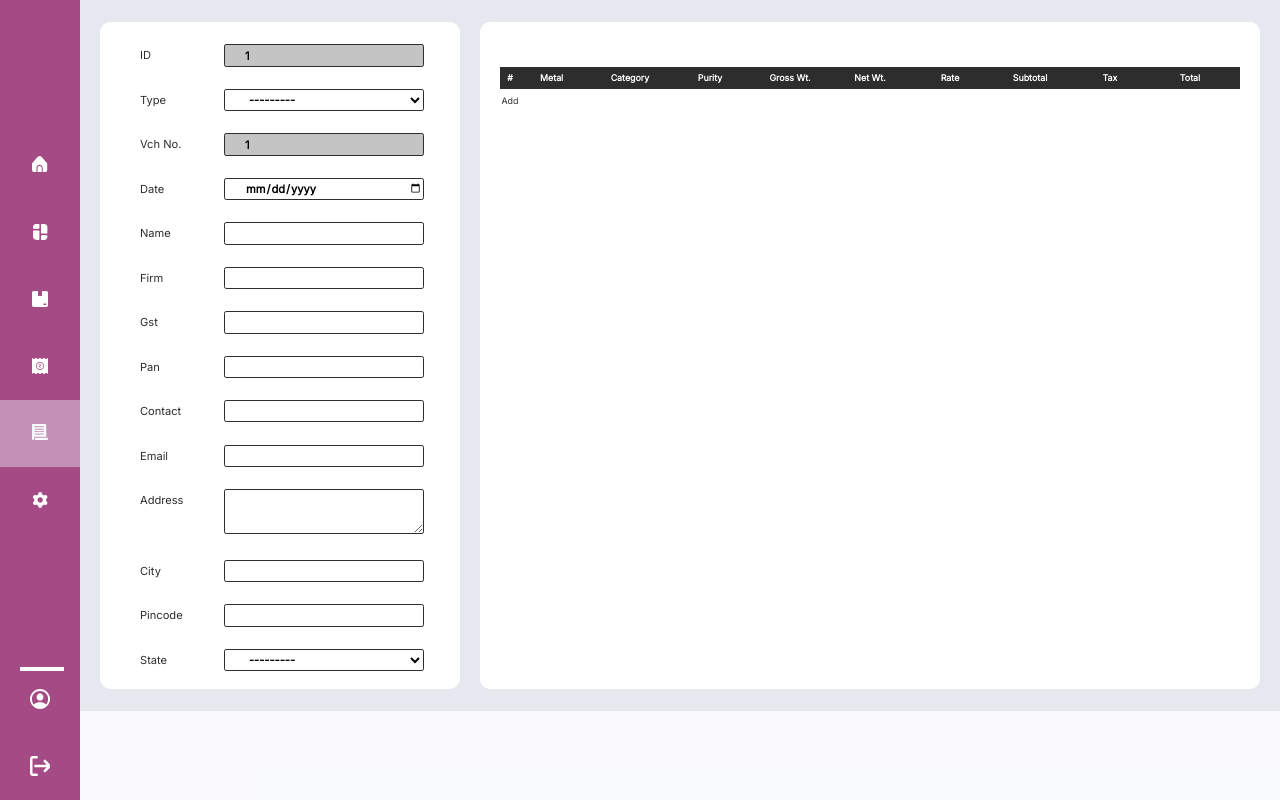
After one commit to GannaMohit/Abatix-Kaveri, a Django app: page /vouchers/new in a window 1280 px wide. The commit adds this page. Run offline with Django 4.2, Linux system fonts and the light colour scheme; the visitor is signed in with stand-in values (Sample User, id 1); data that the repository does not hold is empty.

Commit message:
Incomplete Voucher Form page

```diff
--- a/masters/models/customer.py
+++ b/masters/models/customer.py
@@ -1,4 +1,5 @@
 from django.db import models
+from masters.models.gst import GST_State
 
 # Create your models here.
 class Customer(models.Model):
@@ -12,8 +13,8 @@ class Customer(models.Model):
     address = models.TextField(blank=True, null=True)
     pincode = models.CharField(max_length=16, blank=True)
     city = models.CharField(max_length=64, blank=True)
-    state = models.CharField(max_length=64, blank=True)
+    state = models.ForeignKey(GST_State, on_delete=models.CASCADE, related_name='gst_state')
     country = models.CharField(max_length=64, blank=True)
 
     def __str__(self):
-        return name
+        return self.name
--- a/migrate_db.py
+++ b/migrate_db.py
@@ -203,7 +203,7 @@ def migrate_advance():
                     address=advance['address'],
                     pincode=advance['pincode'] or "",
                     city=advance['city'] or "",
-                    state=advance['state'] or "",
+                    state = GST_State.objects.get(state=advance["state"]) or "",
                     country="")
         obj1.save()
         obj2 = Advance(date=advance['date'], customer=obj1)
--- a/vouchers/forms.py
+++ b/vouchers/forms.py
@@ -1,19 +1,39 @@
-from django import forms
+from django.forms import ModelForm, inlineformset_factory, DateInput, TextInput, NumberInput, HiddenInput
 from vouchers.models import Voucher, Particular
+from masters.models import Customer
 
-class VoucherForm(forms.ModelForm):
+class CustomerForm(ModelForm):
+    class Meta:
+        model = Customer
+        fields = ('name', 'firm', 'gst', 'pan', 'contact', 'email', 'address', 'city', 'pincode', 'state')
+
+class VoucherForm(ModelForm):
     class Meta:
         model = Voucher
-        fields = ('type', 'date')
+        fields = ('type', 'voucher_number', 'date')
         widgets = {
-            'date': forms.DateInput(attrs={'type':'date'})
+            'date': DateInput(attrs={'type':'date'})
         }
 
-# widgets = {
-#     'product': forms.NumberInput(attrs={
-#         'placeholder':"Add",
-#         'onfocus':'addRow(this)',
-#         'oninput':"validateID(this, '/stock/_fetch_product')"
-#     })
-# }
-# ProductFormSet = forms.inlineformset_factory(Voucher, Voucher_Particulars, fields=('product',), extra=0, can_delete=True, widgets=widgets)
+class ParticularForm(ModelForm):
+    class Meta:
+        model = Particular
+        exclude = ('voucher',)
+
+widgets = {
+    'metal': HiddenInput(attrs={'readonly':True}),
+    'category': HiddenInput(attrs={'readonly':True}),
+    'purity': HiddenInput(attrs={'readonly':True}),
+    'gross_weight': TextInput(attrs={'readonly':True}),
+    'net_weight': TextInput(attrs={'readonly':True}),
+    'rate': TextInput(attrs={'readonly':True}),
+    'subtotal': TextInput(attrs={'readonly':True}),
+    'sgst': HiddenInput(attrs={'readonly':True}),
+    'cgst': HiddenInput(attrs={'readonly':True}),
+    'igst': HiddenInput(attrs={'readonly':True}),
+    'tcs': HiddenInput(attrs={'readonly':True}),
+    'total': TextInput(attrs={'readonly':True})
+}
+
+fields = ('metal', 'purity', 'category', 'gross_weight', 'net_weight', 'rate', 'subtotal', 'sgst', 'cgst', 'igst', 'tcs', 'total')
+ParticularFormSet = inlineformset_factory(Voucher, Particular, fields=fields, extra=0, can_delete=True, widgets=widgets)
--- a/vouchers/models.py
+++ b/vouchers/models.py
@@ -4,12 +4,12 @@ import datetime
 
 # Create your models here.
 
-def get_voucher_number(self):
+def get_voucher_number():
     today = datetime.date.today()
     last_april_date = datetime.date(today.year, 4, 1)
     if last_april_date > today:
         last_april_date = last_april_date.replace(year=today.year - 1)
-    last_april_date_time = datetime.combine(last_april_date, datetime.time.min)
+    last_april_date_time = datetime.datetime.combine(last_april_date, datetime.time.min)
     return Voucher.objects.filter(date__gt = last_april_date_time).count() + 1
 
 class Voucher(models.Model):
--- /dev/null
+++ b/vouchers/static/vouchers/css/voucher_form.css
@@ -0,0 +1,176 @@
+#highlight {
+    position: absolute;
+    left: 0vw;
+    top: 50vh;
+    width: 6.25vw;
+    height: 8.33vh;
+    background: rgba(245, 248, 253, 0.4);
+}
+
+#outer-box {
+    display: none;
+}
+
+#customer_form_box {
+    position: absolute;
+    width: 28.125vw;
+    height: 83.33vh;
+    left: 7.8125vw;
+    top: 2.78vh;
+
+    background: #FFFFFF;
+    border-radius: 1.39vh;
+}
+
+#customer_form_box label {
+    position:relative;
+    width: 6.25vw;
+    height: 2.78vh;
+    margin-bottom: 2.78vh;
+    margin-left: 3.125vw;
+    top: 2.78vh;
+
+    /* Body */
+    font-family: 'Inter', sans-serif;
+    font-style: normal;
+    font-weight: 500;
+    font-size: 1.39vh;
+    line-height: 2.78vh;
+    display: inline-block;
+
+    color: #2D2D2D;
+    vertical-align: top;
+}
+
+#customer_form_box input, #customer_form_box select, #customer_form_box textarea {
+    position: relative;
+    width: 15.625vw;
+    height: 2.78vh;
+    margin-bottom: 2.78vh;
+    /* margin-left: 3.125vw; */
+    padding-left: 1.5625vw;
+    top: 2.78vh;
+    box-sizing: border-box;
+
+    font-family: 'Inter', sans-serif;
+    font-style: normal;
+    font-weight: 700;
+    font-size: 1.39vh;
+    display: inline-block;
+
+    background: #FFFFFF;
+    border: 0.1389vh solid #2D2D2D;
+    border-radius: 0.278vh;
+}
+
+#customer_form_box textarea {
+    height: 5.56vh;
+}
+
+input#id_id {
+    background: #C4C4C4;
+}
+
+input#id_voucher_number {
+    background: #C4C4C4;
+}
+
+#particular_form_box {
+    position: absolute;
+    width: 60.9375vw;
+    height: 83.33vh;
+    left: 37.5vw;
+    top: 2.78vh;
+
+    background: #FFFFFF;
+    border-radius: 10px;
+}
+
+table#particular_form_table {
+    display: inline-block;
+    position: relative;
+    width: 57.8125vw;
+    height: 36.11vh;
+    left: 1.5625vw;
+    top: 5.56vh;
+    margin: 0px;
+    overflow-y: scroll;
+    border-collapse: collapse;
+}
+
+table#particular_form_table thead {
+    background: #2D2D2D;
+}
+
+table#particular_form_table thead tr th {
+    height: 2.78vh;
+    font-family: 'Inter';
+    font-style: normal;
+    font-weight: 600;
+    font-size: 1.11vh;
+    color: #FFFFFF;
+    vertical-align: middle;
+    padding-right: 1.5625vw;
+}
+
+table#particular_form_table tr td {
+    height: 2.78vh;
+    font-family: 'Inter';
+    font-style: normal;
+    font-weight: 500;
+    font-size: 1.11vh;
+    vertical-align: middle;
+    text-align: center;
+
+    color: #2D2D2D;
+}
+
+
+table#particular_form_table tr {
+    display: inline-block;
+    height: 2.78vh;
+}
+
+table#particular_form_table tr td {
+    padding: 0px;
+    padding-right: 1.5625vw;
+}
+
+
+table#particular_form_table th, table#particular_form_table td {
+    width: 4.6875vw;
+    text-align: center;
+}
+
+table#particular_form_table th:nth-child(1), table#particular_form_table td:nth-child(1) {
+    width: 1.5625vw;
+    text-align: center;
+}
+
+table#particular_form_table th:nth-child(2), table#particular_form_table td:nth-child(2) {
+    width: 3.125vw;
+    text-align: left;
+}
+
+table#particular_form_table input {
+    font-family: 'Inter';
+    font-style: normal;
+    font-weight: 500;
+    font-size: 1.11vh;
+    display: inline-block;
+    align-items: center;
+    color: #2D2D2D;
+    width: 100%;
+    height: 100%;
+    border: 0px;
+}
+
+#totals_box {
+    position: absolute;
+    width: 93.75vw;
+    height: 11.11vh;
+    right: 0px;
+    bottom: 0px;
+
+    background: rgba(255, 255, 255, 0.8);
+}
--- /dev/null
+++ b/vouchers/templates/vouchers/voucher_form.html
@@ -0,0 +1,89 @@
+{% extends "masters/layout.html" %}
+{% load static %}
+
+{% block title %}Vouchers{% endblock %}
+
+{% block link %}
+  <link rel="stylesheet" href="{% static 'vouchers/css/voucher_form.css' %}">
+{% endblock %}
+
+{% block body %}
+</div>
+<form action="{{ request.path }}" method="post"></form>
+  <div id="customer_form_box">
+    <label for="id_id_">ID</label>
+    <input type="number"  name="id" value="{{ id }}" required="" id="id_id" readonly>
+    {{ form.type.label_tag }}
+    {{ form.type }}
+    <label for="id_voucher_number">Vch No.</label>
+    {{ form.voucher_number }}
+    {{ form.date.label_tag }}
+    {{ form.date }}
+    {{ customer_form }}
+  </div>
+  <div id="particular_form_box">
+    <table id="particular_form_table">
+      <thead>
+        <tr>
+          <th>#</th>
+          <th>Metal</th>
+          <th>Category</th>
+          <th>Purity</th>
+          <th>Gross Wt.</th>
+          <th>Net Wt.</th>
+          <th>Rate</th>
+          <th>Subtotal</th>
+          <th>Tax</th>
+          <th>Total</th>
+        </tr>
+      </thead>
+
+      <tbody>
+        {% for particular_formset in formset %}
+        <tr>
+          <td onclick="changeValues(this)">{{ forloop.counter }}{{ stud_formset.id }}</td>
+          <td><input type="text" value="{{ particular_formset.metal.value }}" readonly>{{ particular_formset.metal }}</td>
+          <td><input type="text" value="{{ particular_formset.category.value }}" readonly>{{ particular_formset.category }}</td>
+          <td><input type="text" value="{{ particular_formset.purity.value }}" readonly>{{ particular_formset.purity }}</td>
+          <td>{{ particular_formset.gross_weight }}</td>
+          <td>{{ particular_formset.net_weight }}</td>
+          <td>{{ particular_formset.rate }}</td>
+          <td>{{ particular_formset.subtotal }}</td>
+          <td>
+            <input type="text"value="{{ particular_formset.sgst.value | add:particular_formset.cgst.value |add:particular_formset.igst.value |add:particular_formset.tcs.value }}" readonly>
+            {{ particular_formset.sgst }}
+            {{ particular_formset.cgst }}
+            {{ particular_formset.igst }}
+            {{ particular_formset.tcs }}
+          </td>
+          <td>{{ particular_formset.total }}</td>
+        </tr>
+        {% endfor %}
+        <tr>
+          <td onclick="changeValues(this)">Add</td>
+          <td><input type="text" value="" readonly>{{ formset.empty_form.metal }}</td>
+          <td><input type="text" value="" readonly>{{ formset.empty_form.category }}</td>
+          <td><input type="text" value="" readonly>{{ formset.empty_form.purity }}</td>
+          <td>{{ formset.empty_form.gross_weight }}</td>
+          <td>{{ formset.empty_form.net_weight }}</td>
+          <td>{{ formset.empty_form.rate }}</td>
+          <td>{{ formset.empty_form.sgst }}</td>
+          <td>
+            <input type="text"value="" readonly>
+            {{ formset.empty_form.sgst }}
+            {{ formset.empty_form.cgst }}
+            {{ formset.empty_form.igst }}
+            {{ formset.empty_form.tcs }}
+          </td>
+          <td>{{ formset.empty_form.total }}</td>
+        </tr>
+      </tbody>
+    </table>
+  </div>
+
+  <div id="totals_box">
+
+
+  </div>
+  </form>
+{% endblock %}
--- a/vouchers/urls.py
+++ b/vouchers/urls.py
@@ -1,8 +1,7 @@
 from django.urls import path
-from .views import (
-    VoucherListView
-)
+from .views import VoucherListView, VoucherCreateView
 
 urlpatterns = [
-    path("", VoucherListView.as_view(), name="vouchers")
+    path("", VoucherListView.as_view(), name="vouchers"),
+    path("new", VoucherCreateView.as_view(), name="vouchers_new")
 ]
--- a/vouchers/views.py
+++ b/vouchers/views.py
@@ -2,8 +2,8 @@ from django.shortcuts import render
 from django.views.generic import ListView
 from django.views.generic.edit import CreateView, UpdateView
 from django.contrib.auth.mixins import LoginRequiredMixin, PermissionRequiredMixin, AccessMixin
-from vouchers.models import Voucher
-from vouchers.forms import VoucherForm
+from vouchers.models import Voucher, Particular
+from vouchers.forms import VoucherForm, ParticularForm, ParticularFormSet, CustomerForm
 
 class VoucherBaseView(LoginRequiredMixin, PermissionRequiredMixin, AccessMixin):
     permission_required = ("vouchers.view_voucher", "vouchers.add_voucher", "vouchers.change_voucher", "vouchers.delete_voucher")
@@ -11,6 +11,38 @@ class VoucherBaseView(LoginRequiredMixin, PermissionRequiredMixin, AccessMixin):
     permission_denied_message = "You do not have permission to access Voucher details."
 
 class VoucherListView(VoucherBaseView, ListView):
-    template_name = "vouchers.html"
+    template_name = "vouchers/vouchers.html"
     queryset = Voucher.objects.filter(type='Issue').order_by("-date", "-pk")
     context_object_name = "vouchers"
+
+class VoucherCreateView(VoucherBaseView, CreateView):
+    permission_required = "vouchers.add_voucher"
+    template_name = "vouchers/voucher_form.html"
+    form_class = VoucherForm
+
+    def get_form_kwargs(self, **kwargs):
+        form_kwargs = super(VoucherCreateView, self).get_form_kwargs(**kwargs)
+        form_kwargs["label_suffix"] = ""
+        return form_kwargs
+
+    def form_valid(self, form):
+        context = self.get_context_data()
+        voucher = form.save(commit=False)
+        context["formset"] = ParticularFormSet(self.request.POST, instance=voucher)
+        if context["formset"].is_valid():
+            voucher.save()
+            self.object = voucher
+            context["formset"].save()
+            return super().form_valid(form)
+        return self.render_to_response(context)
+
+    def get_context_data(self, **kwargs):
+        context = super().get_context_data(**kwargs)
+        context["customer_form"] = CustomerForm(label_suffix="")
+        context["particular_form"] = ParticularForm()
+        context["formset"] = ParticularFormSet()
+        try:
+            context["id"] = Voucher.objects.order_by("pk").last().id + 1
+        except:
+            context["id"] = 1
+        return context
```
Also changed, not shown: vouchers/templates/vouchers/vouchers.html (renamed from vouchers/templates/vouchers.html, +4 -6 lines), masters/migrations/0002_alter_customer_state.py (added), vouchers/templates/voucher_form.html (deleted).
